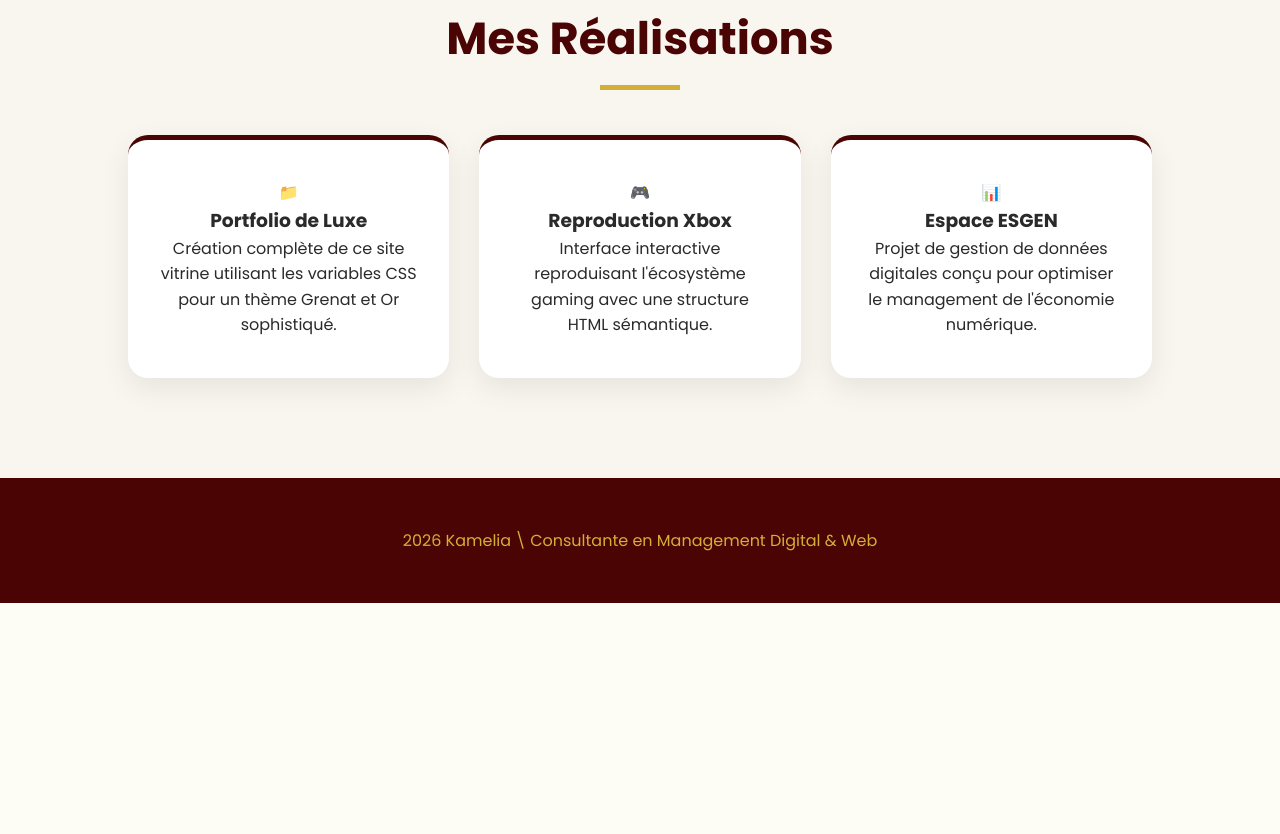
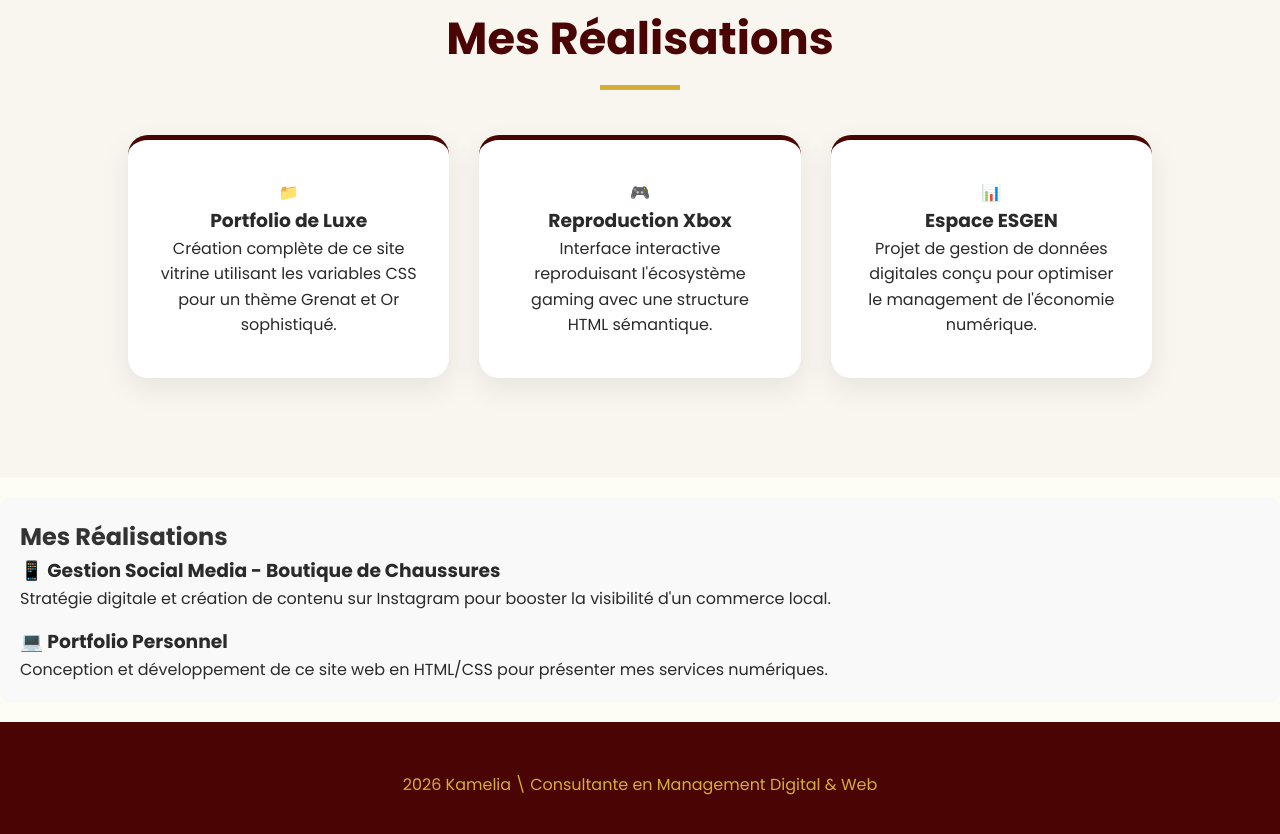
Before and after one commit to Kamelia964/Kamelia, a plain HTML site: page index.html in a window 1280 px wide. Shown: the part 1693-2527 px from the top of the page. Before the commit the page ends 2296 px from the top, so only its background shows below. Drawn offline with Linux system fonts and the light colour scheme.

Commit message:
Update index.html

```diff
--- a/index.html
+++ b/index.html
@@ -161,6 +161,19 @@
         </div>
     </div>
 
+    <section id="realisations" style="padding: 20px; background-color: #f9f9f9; border-radius: 10px; margin: 20px 0;">
+    <h2 style="color: #333;">Mes Réalisations</h2>
+
+    <div class="projet" style="margin-bottom: 15px;">
+        <h3>📱 Gestion Social Media - Boutique de Chaussures</h3>
+        <p>Stratégie digitale et création de contenu sur Instagram pour booster la visibilité d'un commerce local.</p>
+    </div>
+
+    <div class="projet">
+        <h3>💻 Portfolio Personnel</h3>
+        <p>Conception et développement de ce site web en HTML/CSS pour présenter mes services numériques.</p>
+    </div>
+</section>
     <footer>
         <p> 2026 Kamelia \ Consultante en Management Digital & Web </p>
     </footer>
```
